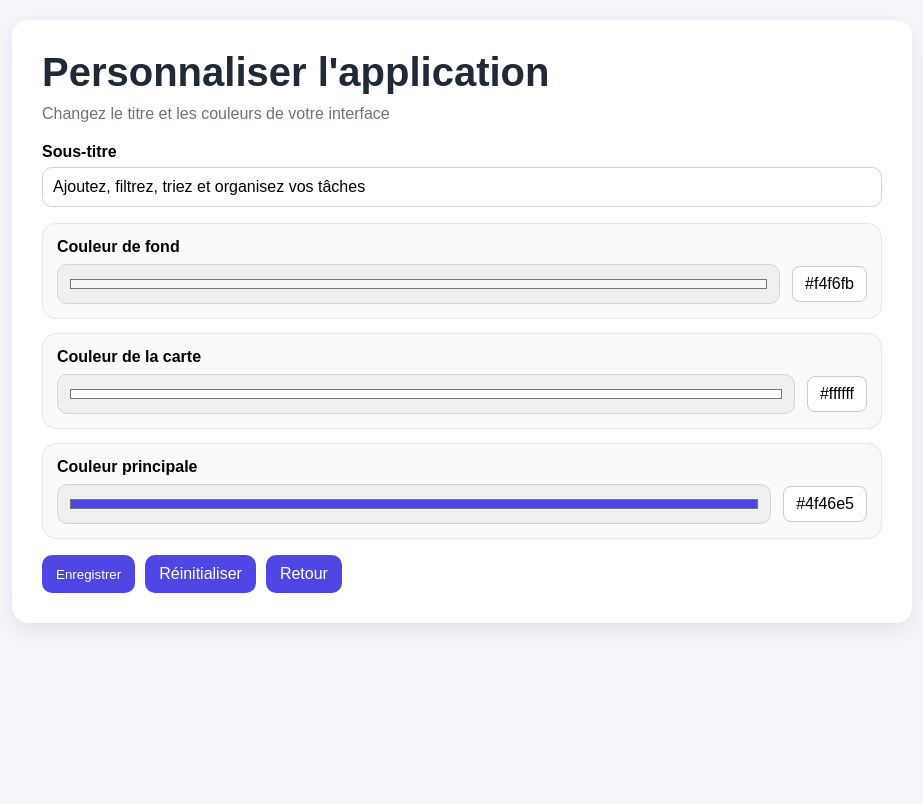
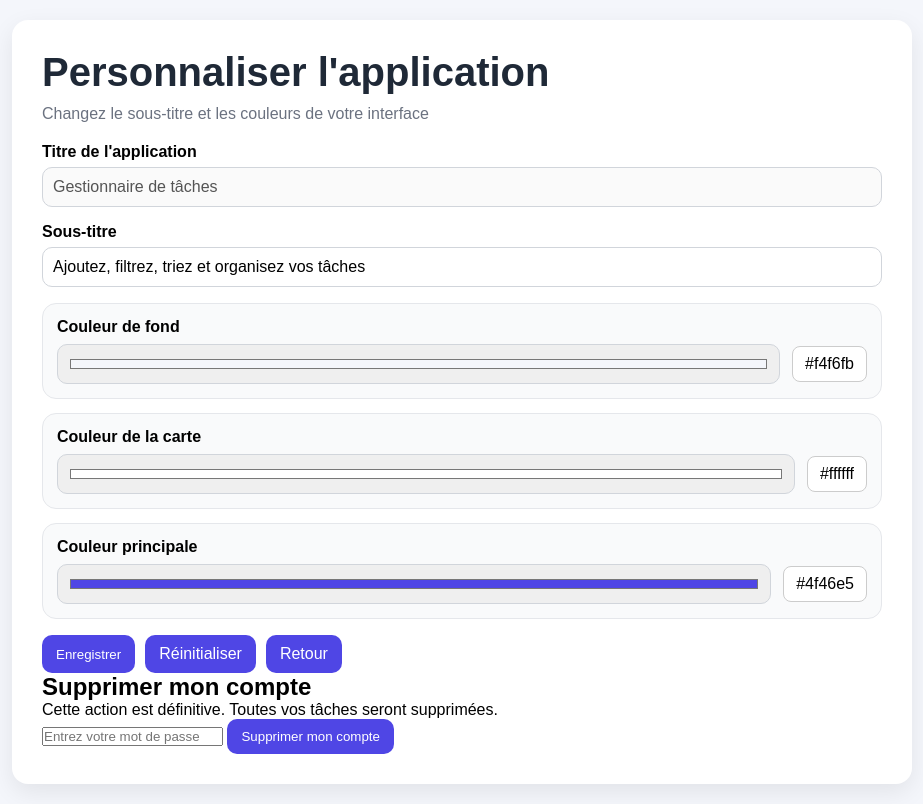
Before and after one commit to fatoumbayeseck/todo_web, a Flask app: page /settings in a window 1280 px wide. Shown: the whole page, without its empty margins (178-1101 px from the left). Before the commit the page ends 626 px from the top, so only its background shows below. Run offline with Flask 3, Linux system fonts and the light colour scheme; the visitor is signed in with stand-in values (Sample User, id 1); data that the repository does not hold is empty; some libraries are stand-ins or nearby versions.

Commit message:
Add files via upload

```diff
--- a/templates/settings.html
+++ b/templates/settings.html
@@ -17,7 +17,7 @@
     <div class="app-container">
         <div class="card">
             <h1>Personnaliser l'application</h1>
-            <p class="subtitle">Changez le titre et les couleurs de votre interface</p>
+            <p class="subtitle">Changez le sous-titre et les couleurs de votre interface</p>
 
             {% with messages = get_flashed_messages(with_categories=true) %}
                 {% if messages %}
@@ -30,6 +30,10 @@
             {% endwith %}
 
             <form method="POST" class="settings-form">
+                <label>
+                    Titre de l'application
+                    <input type="text" value="{{ settings.app_title }}" disabled>
+                </label>
 
                 <label>
                     Sous-titre
@@ -68,6 +72,18 @@
                     <a href="{{ url_for('index') }}" class="back-btn">Retour</a>
                 </div>
             </form>
+
+            <div class="danger-zone">
+                <h2>Supprimer mon compte</h2>
+                <p>
+                    Cette action est définitive. Toutes vos tâches seront supprimées.
+                </p>
+
+                <form method="POST" action="{{ url_for('delete_account') }}" class="delete-account-form">
+                    <input type="password" name="password" placeholder="Entrez votre mot de passe" required>
+                    <button type="submit" class="delete-account-btn">Supprimer mon compte</button>
+                </form>
+            </div>
         </div>
     </div>
 </body>
```
Also changed, not shown: templates/register.html (+14 -0 lines), templates/forgot_password.html (line endings or trailing spaces), templates/login.html (line endings or trailing spaces), templates/reset_password.html (line endings or trailing spaces).
